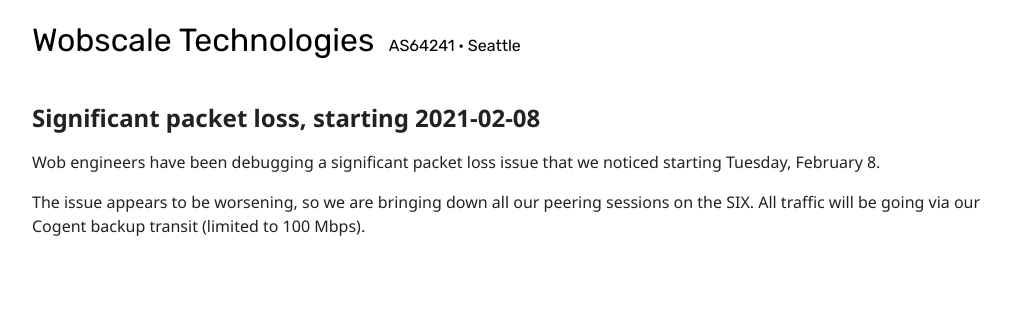
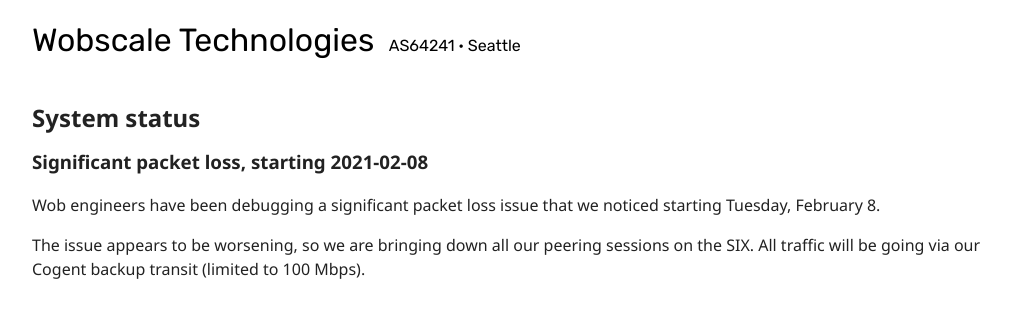
Before and after one commit to wobscale/status.wobscale.website, a Jekyll site: the page built from index.md, in a window 1280 px wide. Shown: the top 318 px of the page, without its empty margins (128-1139 px from the left). Built offline with Jekyll 4.4.1, drawn with Linux system fonts in a browser that asks for light colours; our own code applies the rules of GitHub Pages for plain Markdown files.

Commit message:
Update index.md

```diff
--- a/index.md
+++ b/index.md
@@ -2,7 +2,9 @@
 layout: "default"
 ---
 
-## Significant packet loss, starting 2021-02-08
+## System status
+
+### Significant packet loss, starting 2021-02-08
 
 Wob engineers have been debugging a significant packet loss issue that we noticed starting Tuesday, February 8.
 
```
